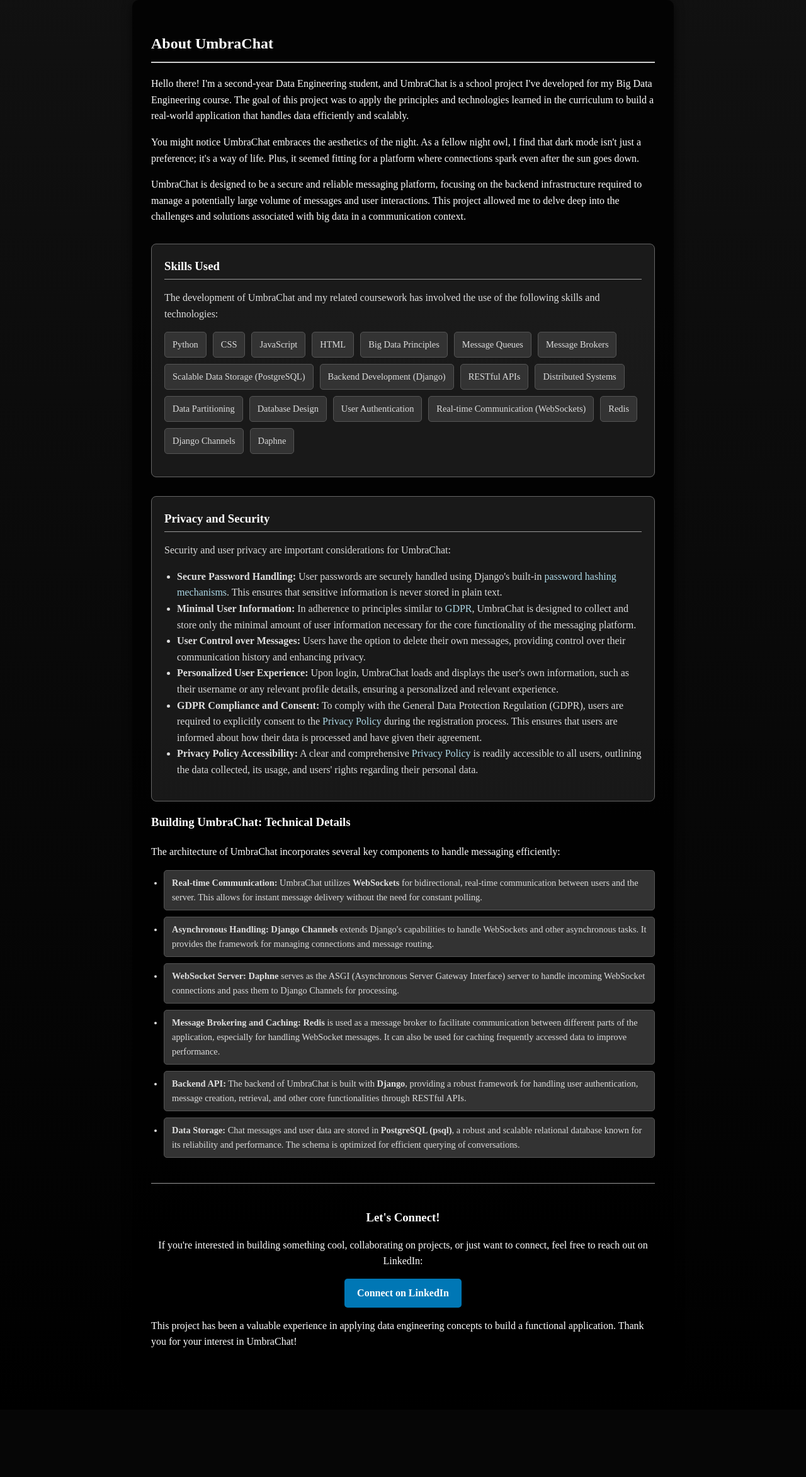
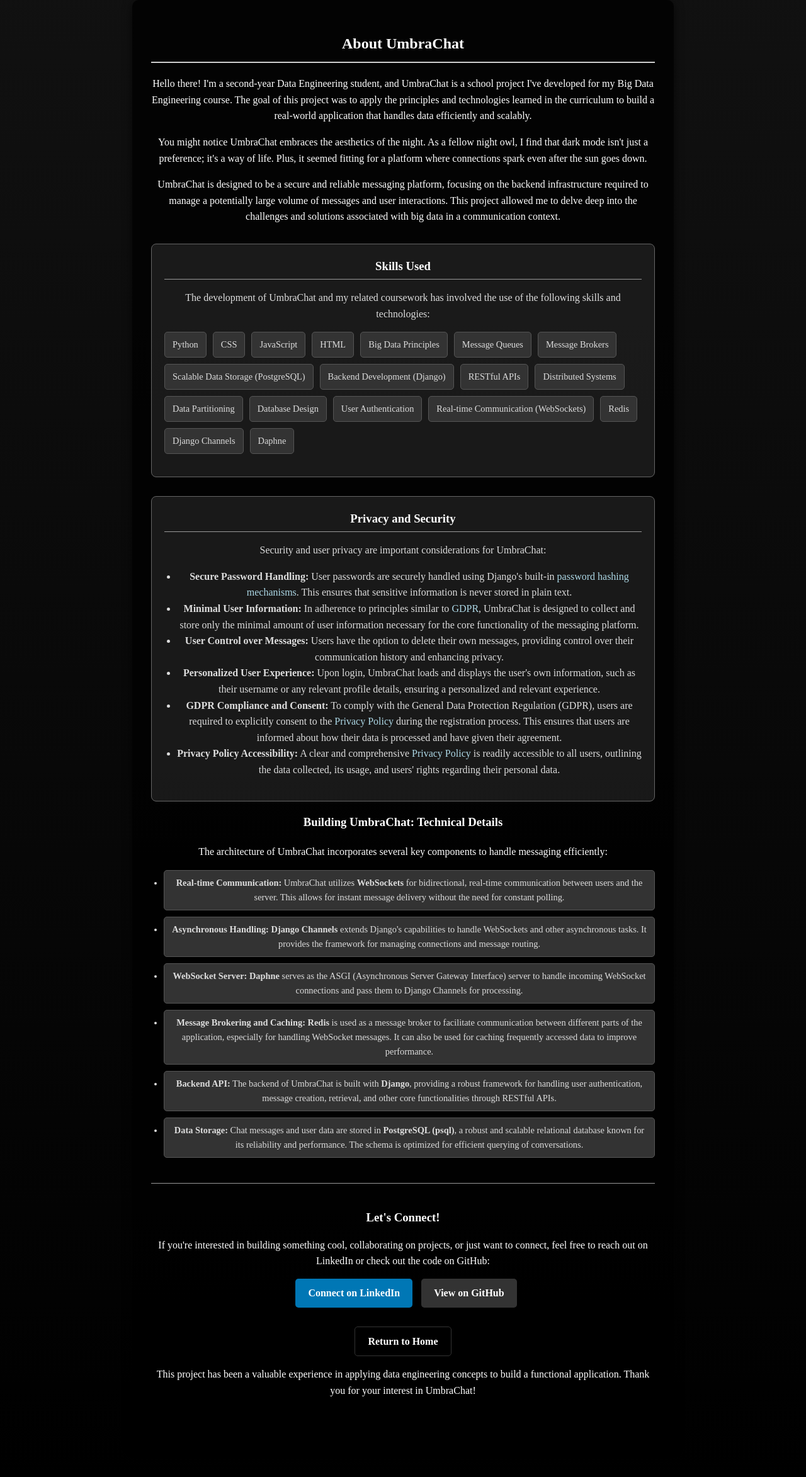
Before and after one commit to Riteshbhandarii/chat-systems, a Django app: page /about/ in a window 1280 px wide. Shown: the part 50-2396 px from the top of the page at 63% size. Before the commit the page ends 2190 px from the top, so only its background shows below. Run offline with Django 5.2, Linux system fonts and the light colour scheme.

Commit message:
added the return button on about us section

```diff
--- a/messaging/templates/messaging/about_us.html
+++ b/messaging/templates/messaging/about_us.html
@@ -16,6 +16,27 @@
         border-radius: 10px;
         box-shadow: 0 4px 15px rgba(0, 0, 0, 0.6);
         line-height: 1.6;
+        text-align: center; /* To center the button at the end */
+        padding-bottom: 60px; /* Add extra padding for the button */
+    }
+
+    .return-home-button {
+        display: inline-block; /* To control width and margin */
+        padding: 10px 20px;
+        background-color: #000000; /* Black background */
+        color: #ffffff;
+        text-decoration: none;
+        border-radius: 5px;
+        font-size: 1em;
+        font-weight: bold;
+        transition: background-color 0.3s ease;
+        border: 1px solid #333; /* Subtle border */
+        margin-top: 30px; /* Space above the button */
+    }
+
+    .return-home-button:hover {
+        background-color: #333; /* Darker hover effect */
+        border-color: #555;
     }
 
     .about-container h2 {
@@ -77,19 +98,28 @@
         margin-bottom: 15px;
     }
 
-    .linkedin-link {
+    .linkedin-link, .github-link {
         display: inline-block;
         padding: 10px 20px;
-        background-color: #0077b5;
+        background-color: #333; /* Dark grey for GitHub */
         color: #ffffff;
         text-decoration: none;
         border-radius: 5px;
         font-weight: bold;
         transition: background-color 0.3s ease;
+        margin-left: 10px; /* Space between the links */
+    }
+
+    .linkedin-link {
+        background-color: #0077b5; /* LinkedIn blue */
     }
 
     .linkedin-link:hover {
         background-color: #005a87;
+    }
+
+    .github-link:hover {
+        background-color: #555;
     }
 
     .privacy-security-list {
@@ -217,10 +247,13 @@
     <div class="connect-section">
         <h3>Let's Connect!</h3>
         <p>If you're interested in building something cool, collaborating on projects, or just want to connect, feel free to reach
-            out on LinkedIn:</p>
+            out on LinkedIn or check out the code on GitHub:</p>
         <a href="https://www.linkedin.com/in/ritesh-bhandari-0371b5294" target="_blank" class="linkedin-link">Connect on
             LinkedIn</a>
+        <a href="https://github.com/Riteshbhandarii" target="_blank" class="github-link">View on GitHub</a>
     </div>
+
+    <a href="{% url 'home' %}" class="return-home-button">Return to Home</a>
 
     <p>This project has been a valuable experience in applying data engineering concepts to build a functional application.
         Thank you for your interest in UmbraChat!</p>
```
